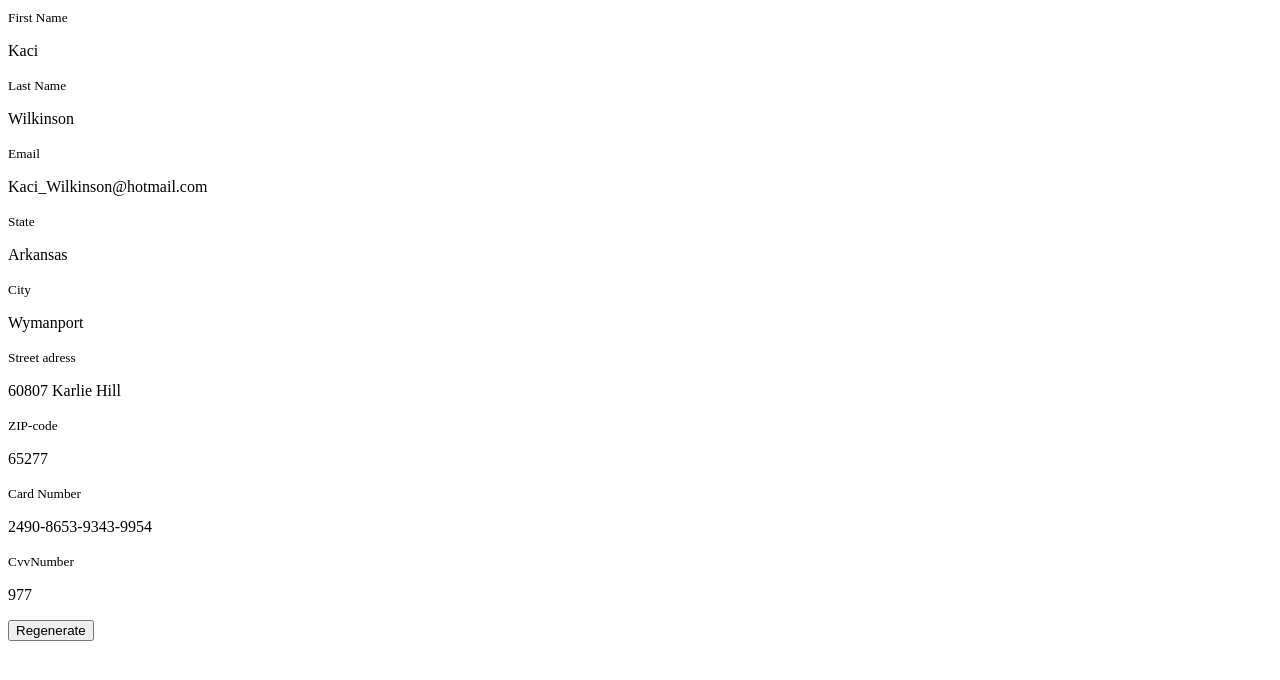
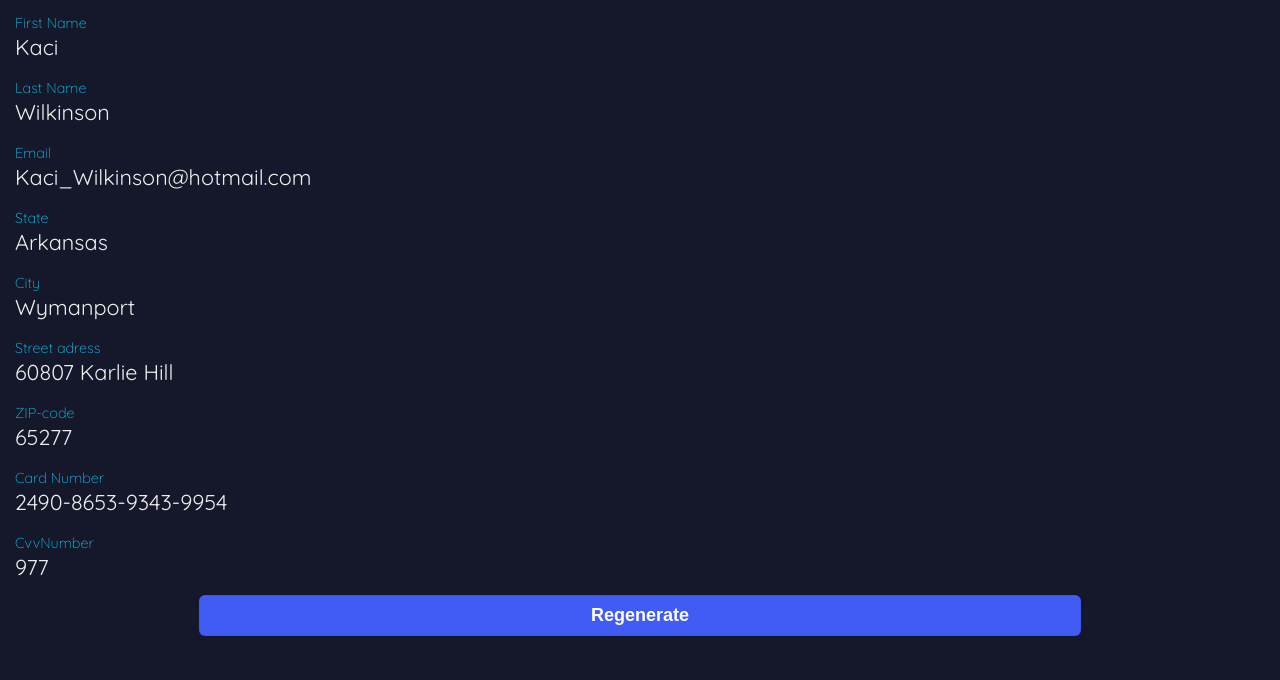
Before and after one commit to octagony/data-verse, a Vue app: page / in a window 1280 px wide. Shown: the top 680 px of the page. Built offline with nearby package versions, Linux system fonts and the light colour scheme.

Commit message:
[FEAT] Set styles to components

```diff
--- /dev/null
+++ b/main.css
@@ -0,0 +1,22 @@
+@import url('https://fonts.googleapis.com/css2?family=Quicksand:wght@300;400;700&display=swap');
+
+:root {
+  font-size: 18px;
+}
+
+*,
+*::before,
+*::after {
+  box-sizing: border-box;
+  margin: 0;
+  padding: 0;
+}
+
+body {
+  font-family: 'Quicksand', -apple-system, system-ui, 'Segoe UI', Roboto, 'Helvetica Neue', Ubuntu,
+    sans-serif;
+  background-color: #15172b;
+  color: #eee;
+  min-width: 450px;
+  padding: 10px;
+}
--- a/src/App.vue
+++ b/src/App.vue
@@ -13,6 +13,16 @@ const updateData = () => {
 </script>
 
 <template>
-  <MainData :userRef="userRef" />
-  <GenerateButton @updateData="updateData" />
+  <div class="container">
+    <MainData :userRef="userRef" />
+    <GenerateButton @updateData="updateData" />
+  </div>
 </template>
+
+<style scoped>
+.container {
+  display: flex;
+  flex-direction: column;
+  gap: 15px;
+}
+</style>
--- a/src/components/GenerateButton.vue
+++ b/src/components/GenerateButton.vue
@@ -8,3 +8,27 @@ const emit = defineEmits(['updateData'])
 <template>
   <button @click="$emit('updateData')">Regenerate</button>
 </template>
+
+<style scoped>
+button {
+  background-color: #405cf5;
+  border-radius: 6px;
+  border-width: 0;
+  box-shadow: rgba(50, 50, 93, 0.1) 0 0 0 1px inset, rgba(50, 50, 93, 0.1) 0 2px 5px 0,
+    rgba(0, 0, 0, 0.07) 0 1px 1px 0;
+  color: #fff;
+  cursor: pointer;
+  font-size: 1rem;
+  line-height: 1.15;
+  transition: all 0.2s, box-shadow 0.08s ease-in;
+  width: 70%;
+  margin: 0 auto;
+  padding: 10px;
+  font-weight: 700;
+}
+
+button:focus {
+  box-shadow: rgba(50, 50, 93, 0.1) 0 0 0 1px inset, rgba(50, 50, 93, 0.2) 0 6px 15px 0,
+    rgba(0, 0, 0, 0.1) 0 2px 2px 0, rgba(50, 151, 211, 0.3) 0 0 0 4px;
+}
+</style>
--- a/src/components/MainData.vue
+++ b/src/components/MainData.vue
@@ -7,24 +7,60 @@ const props = defineProps({
 </script>
 
 <template>
-  <div>
-    <small>First Name</small>
-    <p>{{ props.userRef?.firstName }}</p>
-    <small>Last Name</small>
-    <p>{{ props.userRef?.lastName }}</p>
-    <small>Email</small>
-    <p>{{ props.userRef?.email }}</p>
-    <small>State</small>
-    <p>{{ props.userRef?.state }}</p>
-    <small>City</small>
-    <p>{{ props.userRef?.city }}</p>
-    <small>Street adress</small>
-    <p>{{ props.userRef?.streetAdress }}</p>
-    <small>ZIP-code</small>
-    <p>{{ props.userRef?.zip }}</p>
-    <small>Card Number</small>
-    <p>{{ props.userRef?.cardNumber }}</p>
-    <small>CvvNumber</small>
-    <p>{{ props.userRef?.cvvNumber }}</p>
+  <div class="container">
+    <div class="data__container">
+      <small class="data__description">First Name</small>
+      <p class="data__value">{{ props.userRef?.firstName }}</p>
+    </div>
+    <div class="data__container">
+      <small class="data__description">Last Name</small>
+      <p class="data__value">{{ props.userRef?.lastName }}</p>
+    </div>
+    <div class="data__container">
+      <small class="data__description">Email</small>
+      <p class="data__value">{{ props.userRef?.email }}</p>
+    </div>
+    <div class="data__container">
+      <small class="data__description">State</small>
+      <p class="data__value">{{ props.userRef?.state }}</p>
+    </div>
+    <div class="data__container">
+      <small class="data__description">City</small>
+      <p class="data__value">{{ props.userRef?.city }}</p>
+    </div>
+    <div class="data__container">
+      <small class="data__description">Street adress</small>
+      <p class="data__value">{{ props.userRef?.streetAdress }}</p>
+    </div>
+    <div class="data__container">
+      <small class="data__description">ZIP-code</small>
+      <p class="data__value">{{ props.userRef?.zip }}</p>
+    </div>
+    <div class="data__container">
+      <small class="data__description">Card Number</small>
+      <p class="data__value">{{ props.userRef?.cardNumber }}</p>
+    </div>
+    <div class="data__container">
+      <small class="data__description">CvvNumber</small>
+      <p class="data__value">{{ props.userRef?.cvvNumber }}</p>
+    </div>
   </div>
 </template>
+
+<style scoped>
+.data__container {
+  padding: 0 5px;
+  width: 100%;
+}
+
+.data__description {
+  font-size: 0.8rem;
+  color: #0dc3e7;
+  font-weight: 300;
+}
+
+.data__value {
+  font-weight: 400;
+  font-size: 1.2rem;
+}
+</style>
--- a/src/main.ts
+++ b/src/main.ts
@@ -1,4 +1,5 @@
 import { createApp } from 'vue'
+import '../main.css'
 import App from '@/App.vue'
 
 createApp(App).mount('#app')
```
